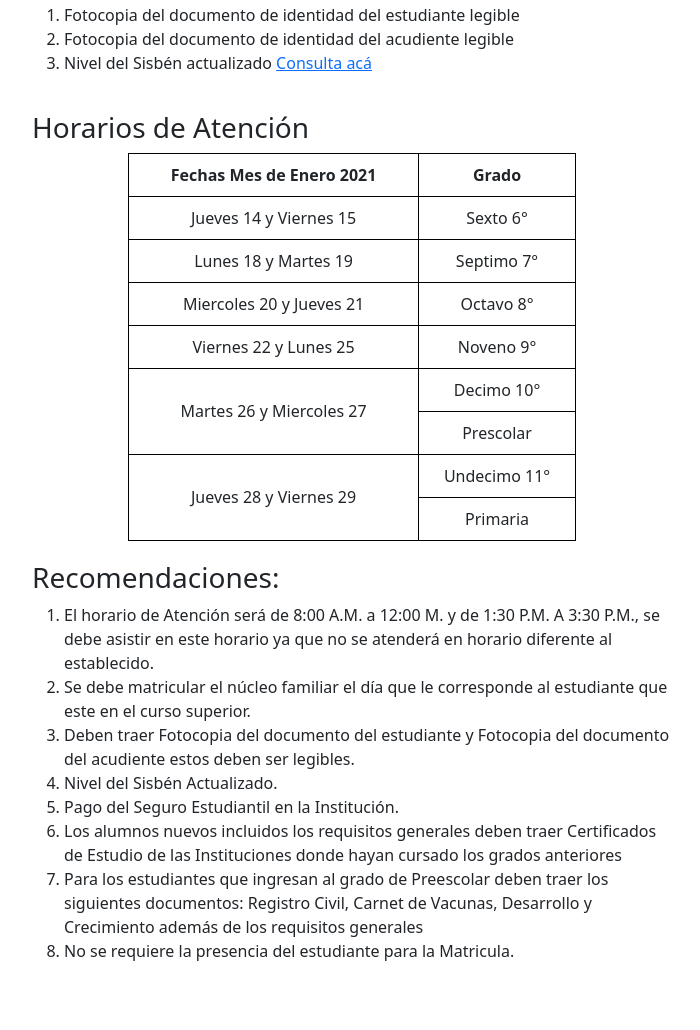
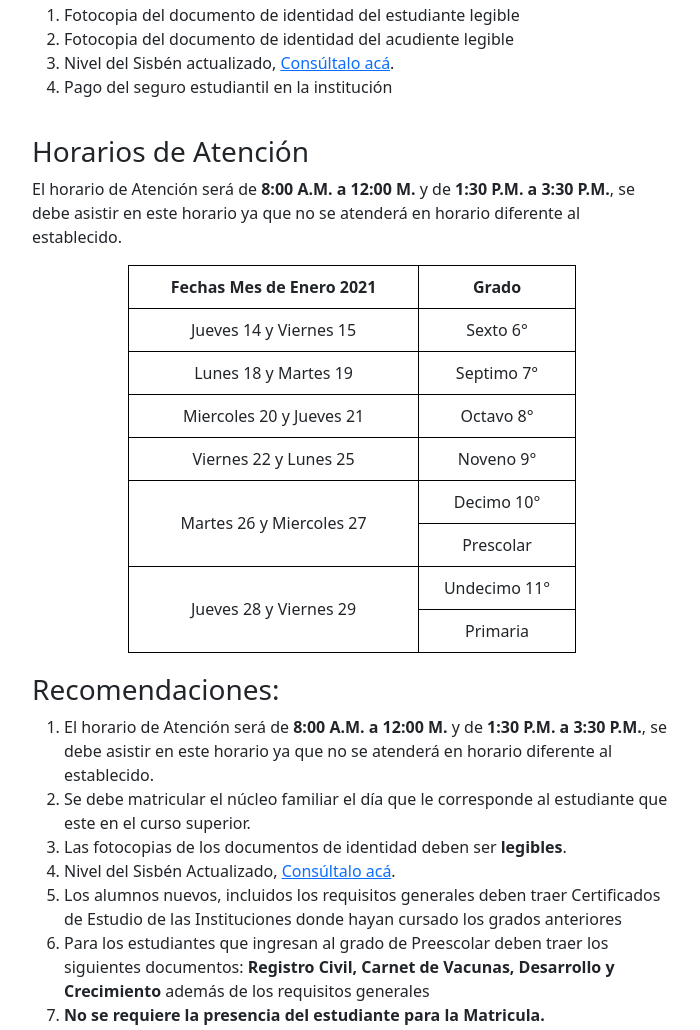
Before and after one commit to cooprimaria-rufino/matricula2021, a plain HTML site: page Index.html in a window 1280 px wide. Shown: the part 455-1485 px from the top of the page, without its empty margins (288-988 px from the left). Drawn offline with nearby package versions, Linux system fonts and the light colour scheme.

Commit message:
Version Final

```diff
--- a/Index.html
+++ b/Index.html
@@ -32,10 +32,12 @@
                     <ol type="1" start=”10”>
                         <li>Fotocopia del documento de identidad del estudiante legible</li>
                         <li>Fotocopia del documento de identidad del acudiente legible</li>
-                        <li>Nivel del Sisbén actualizado <a class="links" href="https://www.sisben.gov.co/atencion-al-ciudadano/Paginas/consulta-del-puntaje.aspx">Consulta acá</a> </li>
+                        <li>Nivel del Sisbén actualizado, <a class="links" href="https://www.sisben.gov.co/atencion-al-ciudadano/Paginas/consulta-del-puntaje.aspx">Consúltalo acá</a>.</li>
+                        <li>Pago del seguro estudiantil en la institución</li>
                     </ol>
                 <div class="content">
                     <h3>Horarios de Atención</h3>
+                    <p>El horario de Atención será de <b>8:00 A.M. a 12:00 M.</b> y de <b>1:30 P.M. a 3:30 P.M.</b>, se debe asistir en este horario ya que no se atenderá en horario diferente al establecido.</p>
                 <div class="tablee">
                     <center>
                     <table style="width: 70%;" class="tg">
@@ -83,14 +85,13 @@
                 </div>
                 <h3>Recomendaciones:</h3>
                     <ol type=”1” start=”10”>
-                        <li> El horario de Atención será de 8:00 A.M. a 12:00 M.  y de 1:30 P.M. A 3:30 P.M., se debe asistir en este horario ya que no se atenderá en horario diferente al establecido.</li>
+                        <li> El horario de Atención será de <b>8:00 A.M. a 12:00 M.</b> y de <b>1:30 P.M. a 3:30 P.M.</b>, se debe asistir en este horario ya que no se atenderá en horario diferente al establecido.</li>
                         <li> Se debe matricular el núcleo familiar el día que le corresponde al estudiante que este en el curso superior.</li>
-                        <li> Deben traer Fotocopia del documento del estudiante y Fotocopia del documento del acudiente estos deben ser legibles.</li>
-                        <li> Nivel del Sisbén Actualizado.</li>
-                        <li> Pago del Seguro Estudiantil en la Institución.</li>
-                        <li> Los alumnos nuevos incluidos los requisitos generales deben traer Certificados de Estudio de las Instituciones donde hayan cursado los grados anteriores</li>
-                        <li> Para los estudiantes que ingresan al grado de Preescolar deben traer los siguientes documentos: Registro Civil, Carnet de Vacunas, Desarrollo y Crecimiento además de los requisitos generales</li>
-                        <li> No se requiere la presencia del estudiante para la Matricula.</li>
+                        <li> Las fotocopias de los documentos de identidad deben ser <b>legibles</b>.</li>
+                        <li> Nivel del Sisbén Actualizado, <a class="links" href="https://www.sisben.gov.co/atencion-al-ciudadano/Paginas/consulta-del-puntaje.aspx">Consúltalo acá</a>.</li>
+                        <li> Los alumnos nuevos, incluidos los requisitos generales deben traer Certificados de Estudio de las Instituciones donde hayan cursado los grados anteriores</li>
+                        <li> Para los estudiantes que ingresan al grado de Preescolar deben traer los siguientes documentos: <b>Registro Civil, Carnet de Vacunas, Desarrollo y Crecimiento</b> además de los requisitos generales</li>
+                        <li> <b>No se requiere la presencia del estudiante para la Matricula.</b></li>
                     </ol>
             </div>
         </article>
```
